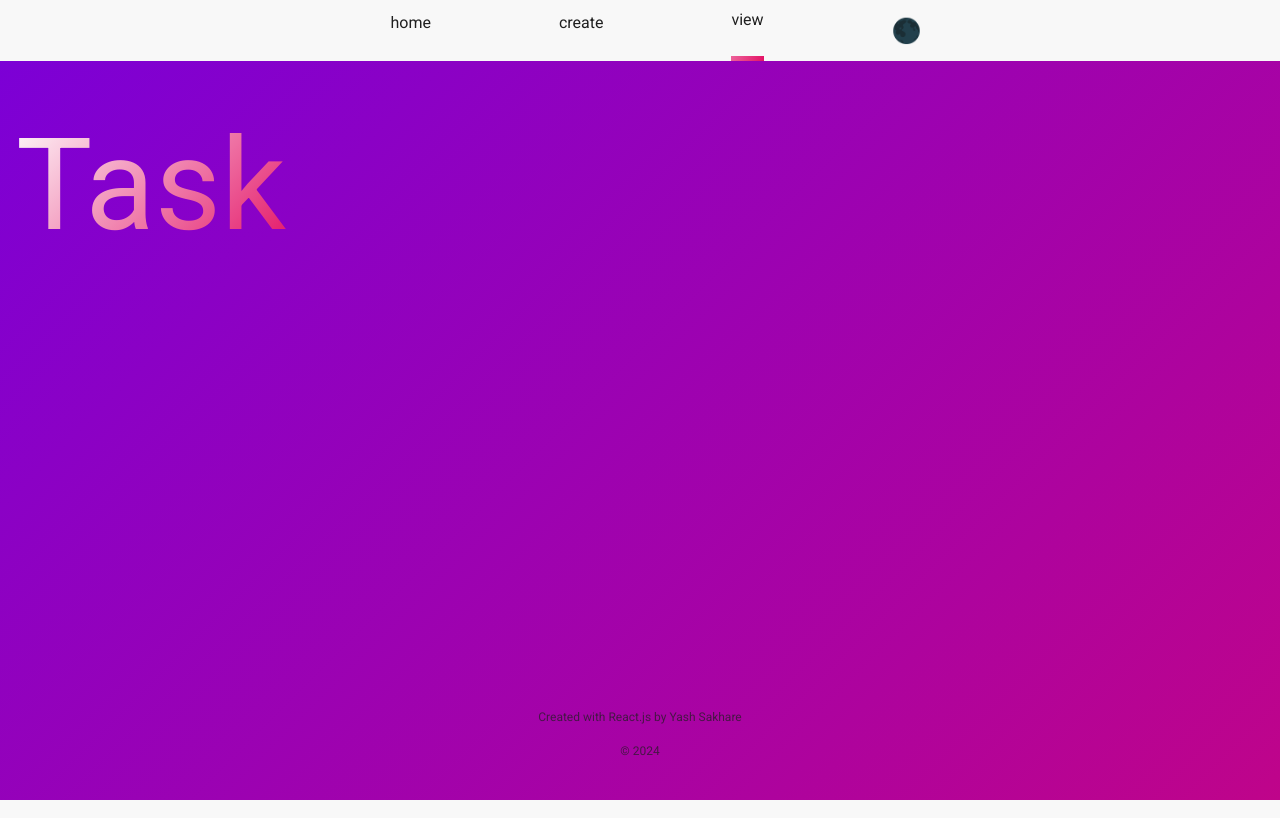
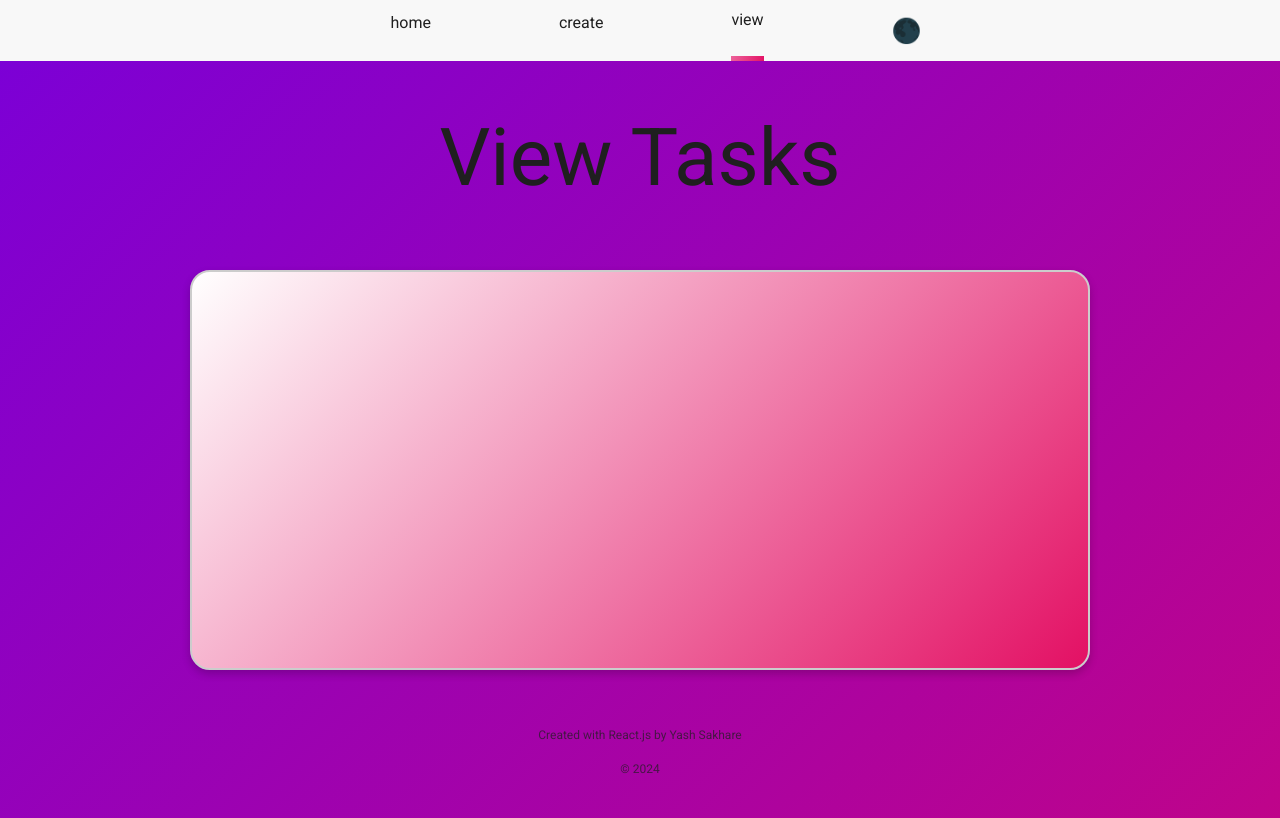
Before and after one commit to YSCodez/task-handler, a React (Create React App) app: page /view in a window 1280 px wide. Built offline with nearby package versions, Linux system fonts and the light colour scheme; the HTML template or start-up script is replaced by a standard one.

Commit message:
Implement Local Storage

```diff
--- a/src/components/create/Create.js
+++ b/src/components/create/Create.js
@@ -1,10 +1,25 @@
-import React, { useState } from 'react';
+import React, { useState, useEffect } from 'react';
 import Style from './Create.module.scss';
-import { Box, Button } from "@mui/material";
-import AddIcon from '@mui/icons-material/Add'; // Import the plus icon from Material-UI
+import { Box, Button, TextField } from "@mui/material";
+import AddIcon from '@mui/icons-material/Add';
 
 export default function Create({ innerRef }) {
-  const [message, setMessage] = useState(''); // State to store the input message
+  const [tasks, setTasks] = useState([]);
+  const [newTask, setNewTask] = useState('');
+
+  useEffect(() => {
+    // Load tasks from local storage
+    const storedTasks = JSON.parse(localStorage.getItem('tasks')) || [];
+    setTasks(storedTasks);
+  }, []);
+
+  const handleAddTask = () => {
+    if (newTask.trim() === '') return;
+    const updatedTasks = [...tasks, { text: newTask, completed: false }];
+    setTasks(updatedTasks);
+    setNewTask('');
+    localStorage.setItem('tasks', JSON.stringify(updatedTasks));
+  };
 
   return (
     <Box
@@ -26,32 +41,52 @@ export default function Create({ innerRef }) {
       }}
       className={Style.createContainer}
     >
-      <Box ref={innerRef}>
+      <Box>
         <h1 className={Style.createTitle}>
           <span>Create Tasks</span>
-          <span className={Style.hand}></span>
         </h1>
         <Box className={Style.rectangle}>
-          <textarea
-            className={Style.formMsg}
-            value={message}
-            onChange={(e) => setMessage(e.target.value)}
-            placeholder="New Tasks...."
+          <Box className={Style.formMsg}>
+            <TextField
+              variant="outlined"
+              label="New Task..."
+              value={newTask}
+              onChange={(e) => setNewTask(e.target.value)}
+              fullWidth
+              multiline
+              sx={{
+                height: '100%',
+                '& .MuiInputBase-root': {
+                  height: '100%',
+                },
+              }}
             />
+          </Box>
+          <Box
+            sx={{
+              display: 'flex',
+              flexDirection: 'column',
+              justifyContent: 'space-between',
+              height: 'calc(100% - 50px)',
+              width: '48%',
+            }}
+          >
             <div className={Style.text}>
               <h2>Create Task</h2>
               <h4>Enable users to enter task details in a text field and submit them. The task will be captured and processed for display or storage. (Using local storage currently);</h4>
             </div>
             <div className={Style.subBtn}>
               <Button
+                onClick={handleAddTask}
                 variant="contained"
-              startIcon={<AddIcon />} // Add the plus icon here
+                startIcon={<AddIcon />}
+                fullWidth
               >
                 Create
               </Button>
             </div>
           </Box>
-
+        </Box>
       </Box>
     </Box>
   );
--- a/src/components/create/Create.module.scss
+++ b/src/components/create/Create.module.scss
@@ -11,58 +11,52 @@
 }
 
 .text {
-  text-align: left; /* Right-align text */
+  text-align: left;
   font-size: 0.8rem;
-  margin-right: 5%; /* Adjust the margin to ensure proper alignment */
+  margin-right: 5%;
   margin-bottom: 10px;
-  margin-left: 62%;
   width: 100%;
-  z-index: 1; /* Ensure it’s below the button */
-  position: relative; /* Ensure relative positioning within container */
+  z-index: 1;
+  position: relative;
 }
 
 .text h2 {
-  margin-bottom: 10px; /* Space between h2 and h4 */
+  margin-bottom: 10px;
   font-size: 2rem;
 }
 
 .text h4 {
-  margin-bottom: 10px; /* Space between h2 and h4 */
+  margin-bottom: 10px;
   font-size: 1rem;
 }
 
 .subBtn {
-  position: absolute;
-  bottom: 5%; /* Aligns the button to the bottom */
-  right: 23%; /* Aligns the button to the right */
-  font-size: 1rem; /* Adjust as needed */
-  padding: 10px 20px; /* Adjust button padding */
-  display: flex; /* Ensures the button content is flexed */
-  align-items: center; /* Center-aligns content vertically */
-  justify-content: center; /* Center-aligns content horizontally */
-  z-index: 3; /* Ensure the button is above other content */
+  font-size: 1rem;
+  padding: 10px 20px;
+  display: flex;
+  align-items: center;
+  justify-content: center;
+  z-index: 3;
 }
 
 .rectangle {
   position: relative;
   width: 900px;
   height: 400px;
-  background: linear-gradient(135deg, #7289DA 0%, #A27DDC 100%);
+  background: linear-gradient(135deg, rgba(227, 16, 100, 1) 0%, rgba(255, 255, 255, 1) 100%);
   border-radius: 20px;
   border: 2px solid #ccc;
   box-shadow: 0px 4px 8px rgba(0, 0, 0, 0.2);
   display: flex;
   align-items: center;
-  justify-content: center;
+  justify-content: space-between;
+  padding: 20px;
 }
 
 .formMsg {
-  position: absolute;
-  top: 30px;
-  left: 30px;
-  width: 500px;
-  height: 85%;
-  background-color: #D1D1D1;
+  width: 48%;
+  height: calc(100% - 40px);
+  background-color: rgba(245, 245, 245, 0.6);
   border-radius: 10px;
   border: 2px solid #ccc;
   padding: 10px;
--- a/src/components/home/Home.js
+++ b/src/components/home/Home.js
@@ -26,7 +26,6 @@ export default function Home({ innerRef }) {
       }}
       className={Style.homeContainer}
     >
-
       <Box>
         <div>
           <h1 className={Style.title}>
--- a/src/components/view/View.js
+++ b/src/components/view/View.js
@@ -1,17 +1,81 @@
-import React from 'react';
+import React, { useState, useEffect } from 'react';
+import { Box, List, ListItem, ListItemText, Checkbox, IconButton, TextField, Button } from '@mui/material';
+import DeleteIcon from '@mui/icons-material/Delete';
 import Style from './View.module.scss';
-import { Box } from "@mui/material";
-import { info } from "../../info/Info";
 
-export default function Home({ innerRef }) {
-  // console.log('Image URL:', info.centreimg);  // Log the image URL
+const View = ({ innerRef }) => {
+  const [tasks, setTasks] = useState([]);
+
+  useEffect(() => {
+    const storedTasks = JSON.parse(localStorage.getItem('tasks')) || [];
+    setTasks(storedTasks);
+  }, []);
+
+  useEffect(() => {
+    localStorage.setItem('tasks', JSON.stringify(tasks));
+  }, [tasks]);
+
+  const handleToggleTask = (index) => {
+    const updatedTasks = tasks.map((task, i) => (
+      i === index ? { ...task, completed: !task.completed } : task
+    ));
+    setTasks(updatedTasks);
+  };
+
+  const handleDeleteTask = (index) => {
+    const updatedTasks = tasks.filter((_, i) => i !== index);
+    setTasks(updatedTasks);
+  };
 
   return (
-    <Box>
-      <h1>
-        <span style={{ background: info.gradient, WebkitBackgroundClip: 'text', WebkitTextFillColor: 'transparent' }}>{info.ProjfirstName}</span>
-        <span className={Style.hand}></span>
-      </h1>
+    <Box
+      ref={innerRef}
+      component={'main'}
+      display={'flex'}
+      flexDirection={{ xs: 'column', md: 'row' }}
+      alignItems={'center'}
+      justifyContent={'center'}
+      minHeight={'calc(100vh - 175px)'}
+      id={'view'}
+      sx={{
+        position: 'relative',
+        overflow: 'hidden',
+        width: '100%',
+        backgroundSize: 'cover',
+        backgroundPosition: 'center',
+        backgroundRepeat: 'no-repeat',
+      }}
+      className={Style.viewContainer}
+    >
+      <Box>
+        <h1 className={Style.viewTitle}>
+          <span>View Tasks</span>
+        </h1>
+        <Box className={Style.rectangle}>
+          <Box display="flex" flexDirection="column" alignItems="center" p={2} width="100%">
+            <List className={Style.tasks} style={{ width: '100%', marginTop: 80 }}>
+              {tasks.map((task, index) => (
+                <ListItem key={index} dense className={Style.tasks__item}>
+                  <Checkbox
+                    edge="start"
+                    checked={task.completed}
+                    tabIndex={-1}
+                    disableRipple
+                    onClick={() => handleToggleTask(index)}
+                    className={Style.checkbox}
+                  />
+                  <ListItemText primary={task.text} style={{ textDecoration: task.completed ? 'line-through' : 'none' }} />
+                  <IconButton edge="end" aria-label="delete" onClick={() => handleDeleteTask(index)}>
+                    <DeleteIcon />
+                  </IconButton>
+                </ListItem>
+              ))}
+            </List>
+          </Box>
+        </Box>
+      </Box>
     </Box>
   );
-}
+};
+
+export default View;
--- a/src/components/view/View.module.scss
+++ b/src/components/view/View.module.scss
@@ -1,85 +1,68 @@
 @import "../../variables.modules";
 
-h1 {
-  font-size: 8rem;
-  text-align: left; /* Ensure left alignment */
-  margin-top: 2rem; /* Adjust the top margin as needed */
-  margin-left: 1rem; /* Adjust the left margin to reduce the space */
+.viewTitle {
+  font-size: 5rem;
+  text-align: center;
   @media only screen and (min-width: 940px) {
-    font-size: 8rem;
-    text-align: left;
+    font-size: 5rem;
+    text-align: center;
+    margin-bottom: 4rem;
   }
 }
 
-h2 {
-  font-size: 8rem;
-  text-align: right;
-  @media only screen and (min-width: 940px) {
-    font-size: 8rem;
-    text-align: left;
-  }
+.container {
+  width: 100%;
+  max-width: 600px;
+  margin: 0 auto;
+  padding: 20px;
+  background-color: #f8f9fa;
+  border-radius: 8px;
+  box-shadow: 0 0 10px rgba(0, 0, 0, 0.1);
 }
 
-.homeContainer {
-  position: relative;
-  overflow: hidden;
+.topbar {
+  background-color: #343a40;
+  color: #fff;
+  border-radius: 8px 8px 0 0;
+  padding: 10px;
 }
 
-.line {
-  position: absolute;
-  top: 50%;
-  left: 50%;
-  width: 2px; /* Thin line width */
-  height: 100%; /* Full height of the container */
-  background: white; /* Default color */
-  transform: translate(-50%, -50%) rotate(30deg); /* Center and tilt line */
-  transform-origin: center; /* Adjust the point of rotation */
-  z-index: 1; /* Ensure it's behind the image */
-  transition: background-color 400ms; /* Smooth color transition */
-
-  /* Semi-circle */
-  &::after {
-      content: '';
-      position: absolute;
-      width: 300px; /* Increased width of the semi-circle */
-      height: 150px; /* Increased height of the semi-circle */
-      border: 8px solid gray; /* Thicker semi-circle border */
-      border-radius: 150px 150px 0 0;
-      top: 42%; /* Position it relative to the line */
-      left: 50%;
-      transform: translateX(-25%) rotate(90deg); /* Center horizontally and rotate */
-      background: transparent; /* Ensure the background is transparent */
-      border-bottom: none; /* Remove the bottom border */
-    }
+.rectangle {
+  position: relative;
+  width: 900px;
+  height: 400px;
+  background: linear-gradient(135deg, rgba(255, 255, 255, 1) 0%, rgba(227, 16, 100, 1) 100%);
+  border-radius: 20px;
+  border: 2px solid #ccc;
+  box-shadow: 0px 4px 8px rgba(0, 0, 0, 0.2);
+  display: flex;
+  align-items: center;
+  justify-content: center;
+  padding: 20px;
+  overflow-y: auto; /* Ensure scrollbar appears when content overflows */
 }
 
-img {
-  position: relative;
-  z-index: 2; /* Ensure the image is above the line */
-  max-width: 100%; /* Ensure the image scales correctly */
-  height: auto; /* Maintain aspect ratio */
-  width: 55%;
-  display: block; /* Removes any default margin */
-  margin: 0 auto; /* Centers the image horizontally */
+.date {
+  text-align: center;
 }
 
-a {
-  color: $dark;
-  transition: color 200ms ease;
+.tasks {
+  margin: 20px 0;
 }
 
-a:hover {
-  color: $lightgray;
-  transition: color 200ms ease;
+.tasks ul {
+  list-style: none;
+  padding: 0;
+  margin: 0; /* Ensure no extra space around the list */
 }
 
-@keyframes wave {
-  0% { transform: rotate(0.0deg) }
-  10% { transform: rotate(14.0deg) }
-  20% { transform: rotate(-8.0deg) }
-  30% { transform: rotate(14.0deg) }
-  40% { transform: rotate(-4.0deg) }
-  50% { transform: rotate(10.0deg) }
-  60% { transform: rotate(0.0deg) }
-  100% { transform: rotate(0.0deg) }
+.tasks li {
+  display: flex;
+  align-items: center;
+  justify-content: space-between;
+  padding: 10px 0; /* Space between items */
 }
+
+.checkbox {
+  margin-right: 10px;
+}
```
Also changed, not shown: 1 other file (tests, documents, lock files or other folders). Lines whose indentation alone changed are shown as unchanged.
